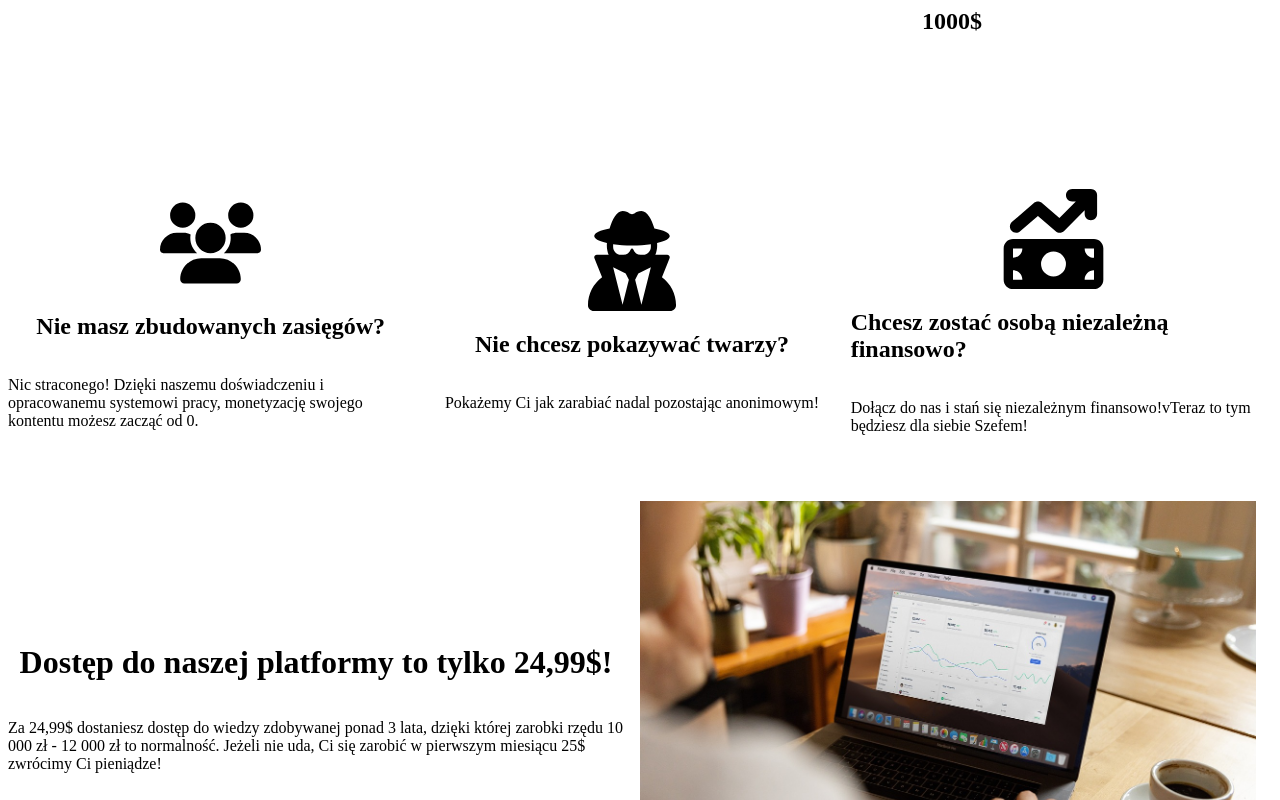
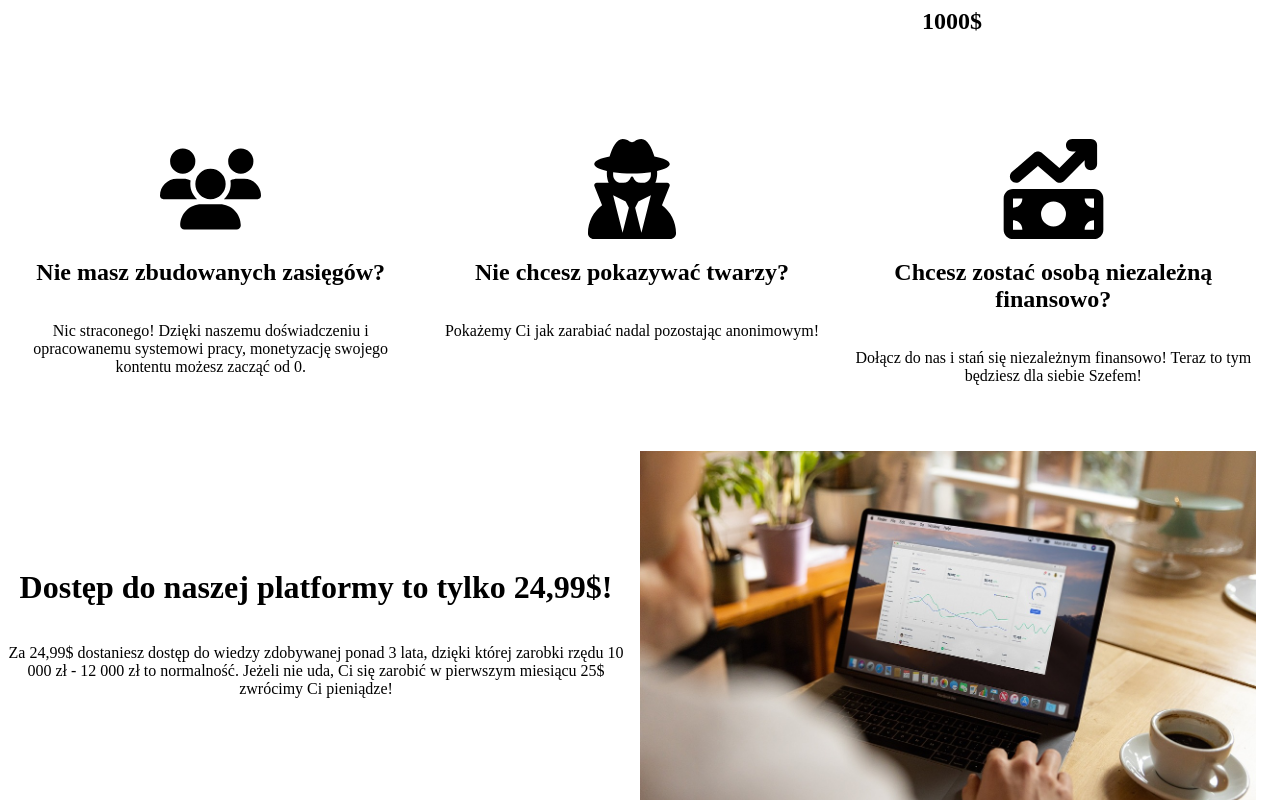
Before and after one commit to PatrykBombik/socialmedia_manager, a React (Vite) app: page / in a window 1280 px wide. Shown: the part 500-1300 px from the top of the page. Built offline with nearby package versions, Linux system fonts and the light colour scheme.

Commit message:
article styling

```diff
--- a/src/components/landingpage/article.jsx
+++ b/src/components/landingpage/article.jsx
@@ -8,7 +8,6 @@ import platform from "../../assets/platform.jpg"
 const imgStyle = {
     width: "25%",
     height: "100px",
-    marginTop: "50px",
 }
 
 const gridStyle = {
@@ -17,12 +16,16 @@ const gridStyle = {
     height: "auto",
     display: "flex",
     flexDirection: "column",
-    justifyContent: "center",
+    justifyContent: "flex-start",
     alignItems: "center"
 }
 
 const h2Style = {
-    position: "center"
+    textAlign: "center"
+}
+
+const pStyle = {
+    textAlign: "center"
 }
 
 export default function Article() {
@@ -33,23 +36,27 @@ export default function Article() {
                     <Grid item md={4} sm={4} xs={12} style={gridStyle}>
                         <img src={range} style={imgStyle}/>
                         <h2 style={h2Style}>Nie masz zbudowanych zasięgów?</h2>
-                        <p>Nic straconego! Dzięki naszemu doświadczeniu i opracowanemu systemowi pracy, monetyzację swojego kontentu możesz zacząć od 0.</p>
+                        <p style={pStyle}>Nic straconego! Dzięki naszemu doświadczeniu i opracowanemu systemowi pracy, monetyzację swojego kontentu możesz zacząć od 0.</p>
                     </Grid>
                     <Grid item md={4} sm={4} xs={12} style={gridStyle}>
                         <img src={noface} style={imgStyle}/>
                         <h2 style={h2Style}>Nie chcesz pokazywać twarzy?</h2>
-                        <p>Pokażemy Ci jak zarabiać nadal pozostając anonimowym!</p>
+                        <p style={pStyle}>Pokażemy Ci jak zarabiać nadal pozostając anonimowym!</p>
                     </Grid>
                     <Grid item md={4} sm={4} xs={12} style={gridStyle}>
                         <img src={money} style={imgStyle}/>
                         <h2 style={h2Style}>Chcesz zostać osobą niezależną finansowo?</h2>
-                        <p>Dołącz do nas i stań się niezależnym finansowo!vTeraz to tym będziesz dla siebie Szefem!</p>
+                        <p style={pStyle}>Dołącz do nas i stań się niezależnym finansowo! Teraz to tym będziesz dla siebie Szefem!</p>
                     </Grid>
                 </Grid>
                 <Grid container spacing={2}>
-                    <Grid item md={6} sm={6} xs={12} style={gridStyle}>
-                        <h1>Dostęp do naszej platformy to tylko 24,99$!</h1>
-                        <p>Za 24,99$ dostaniesz dostęp do wiedzy zdobywanej ponad 3 lata, dzięki której zarobki rzędu 10 000 zł - 12 000 zł to normalność. Jeżeli nie uda, Ci się zarobić w pierwszym miesiącu 25$ zwrócimy Ci pieniądze!</p>
+                    <Grid item md={6} sm={6} xs={12} style={{
+                        display: "flex",
+                        flexDirection: "column",
+                        alignItems: "center",
+                        justifyContent: "center"}}>
+                        <h1 style={{textAlign: "center"}}>Dostęp do naszej platformy to tylko 24,99$!</h1>
+                        <p style={{textAlign: "center"}}>Za 24,99$ dostaniesz dostęp do wiedzy zdobywanej ponad 3 lata, dzięki której zarobki rzędu 10 000 zł - 12 000 zł to normalność. Jeżeli nie uda, Ci się zarobić w pierwszym miesiącu 25$ zwrócimy Ci pieniądze!</p>
                     </Grid>
                     <Grid item md={6} sm={6} xs={12} style={gridStyle}>
                         <img src={platform} style={{width:"100%"}}/>
```
